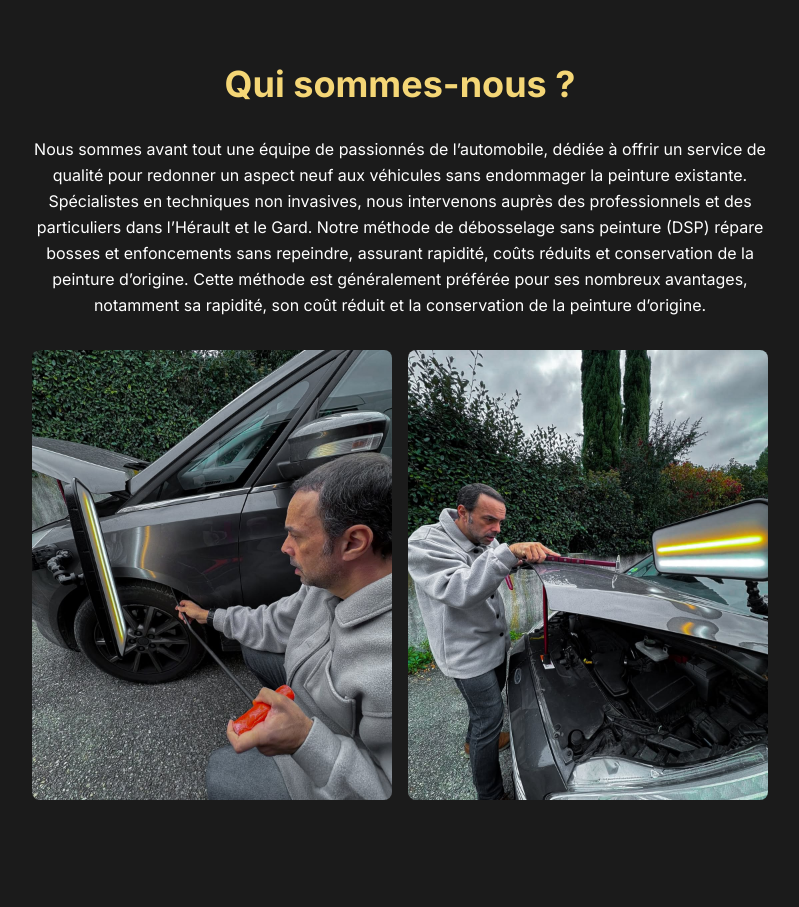
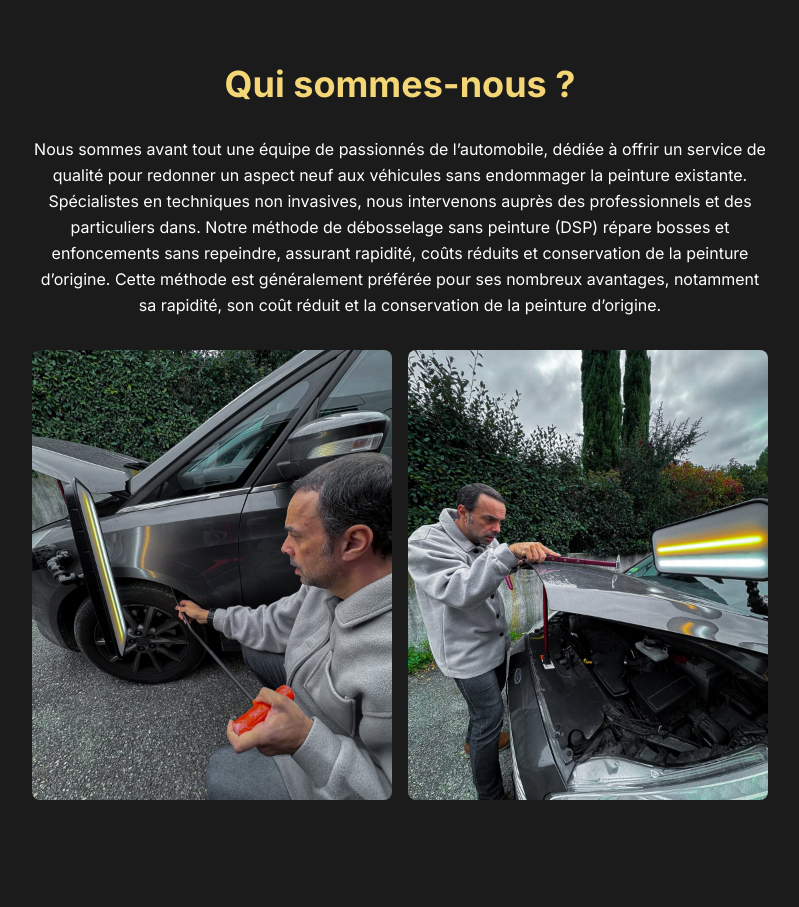
Before and after one commit to MathGiron/ffp-auto, a Next.js app: page / in a window 1280 px wide. Shown: the part 2300-3207 px from the top of the page, without its empty margins (240-1039 px from the left). Built offline with nearby package versions, Linux system fonts and the light colour scheme.

Commit message:
Update Location.tsx

```diff
--- a/src/components/Location.tsx
+++ b/src/components/Location.tsx
@@ -11,7 +11,7 @@ export default function WhoWeAre() {
         </h2>
         <p className="mb-4 leading-relaxed">
           Nous sommes avant tout une équipe de passionnés de l’automobile, dédiée à offrir un service de qualité pour redonner un aspect neuf aux véhicules sans endommager la peinture existante.
-          Spécialistes en techniques non invasives, nous intervenons auprès des professionnels et des particuliers dans l’Hérault et le Gard.
+          Spécialistes en techniques non invasives, nous intervenons auprès des professionnels et des particuliers dans.
           Notre méthode de débosselage sans peinture (DSP) répare bosses et enfoncements sans repeindre, assurant rapidité, coûts réduits et conservation de la peinture d’origine.
           Cette méthode est généralement préférée pour ses nombreux avantages, notamment sa rapidité, son coût réduit et la conservation de la peinture d’origine.
         </p>
```
